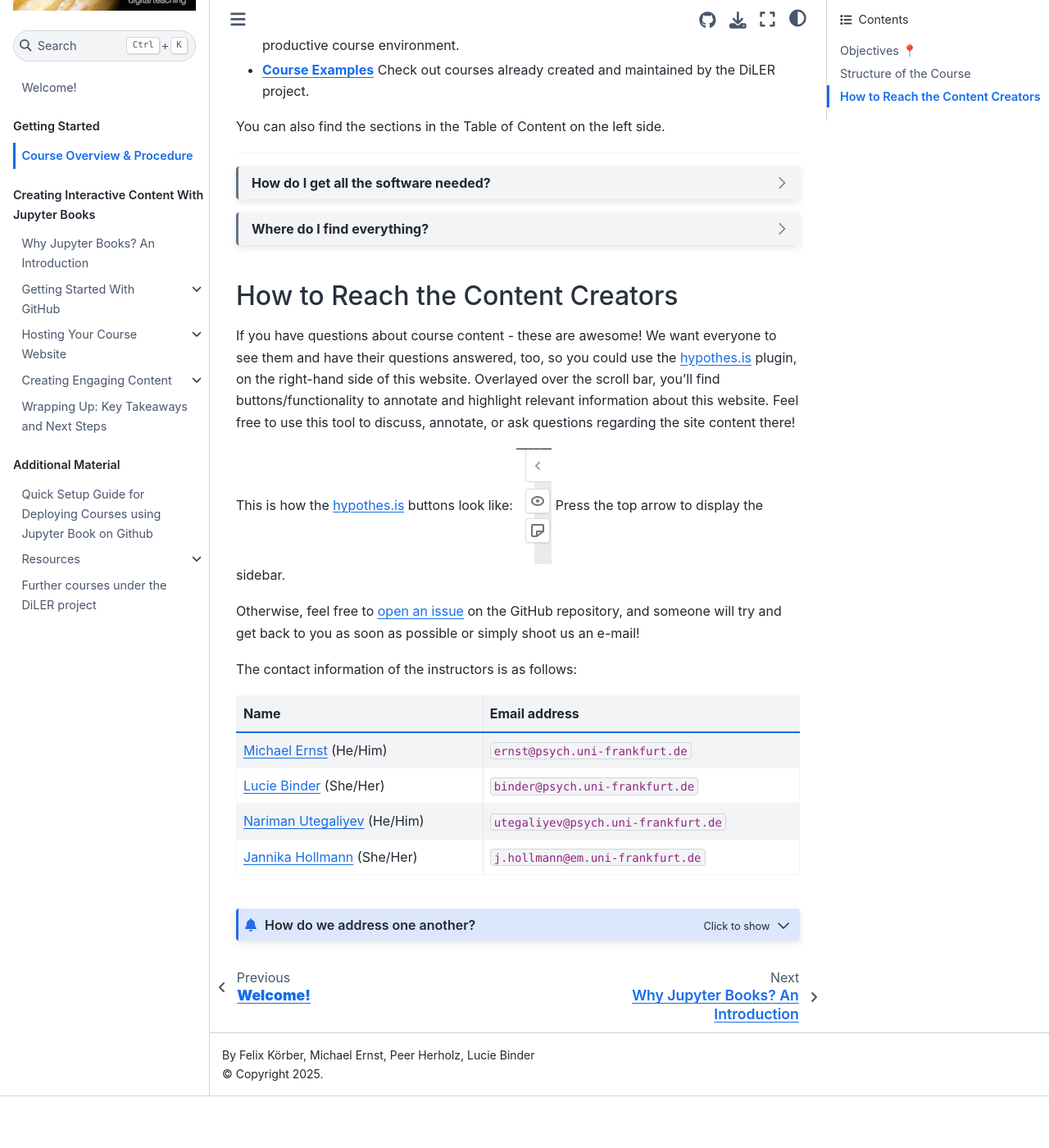
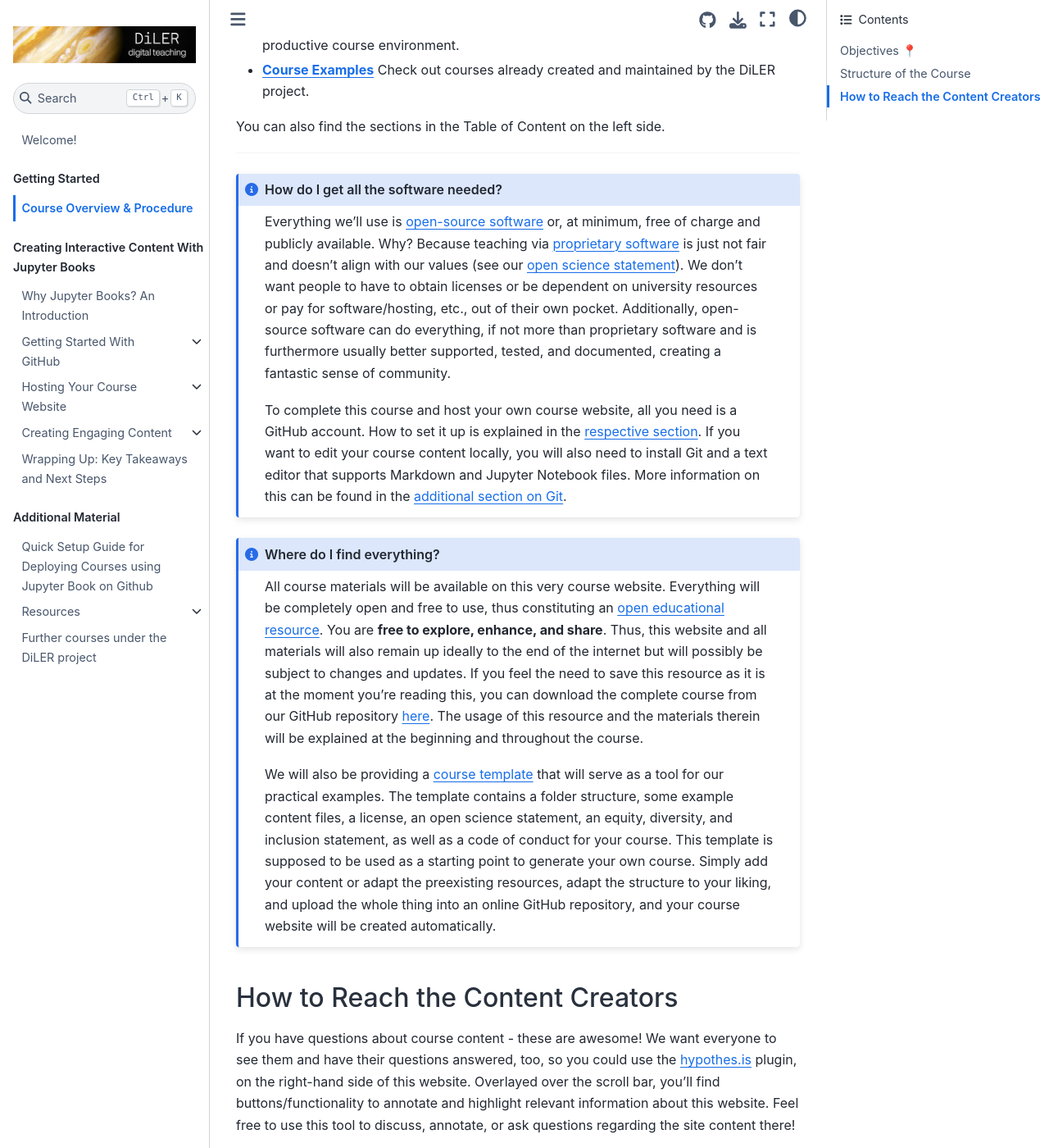
Before and after one commit to M-earnest/tutorial_jupyter_books, a Jupyter Book: the page built from general-information/overview.md, in a window 1280 px wide and 1400 px high, scrolled down 1356 px. Shown: the whole window at 82% size. Built offline with Jupyter Book 1.0.4 settings and Sphinx 7.4.7 and the Sphinx Book theme 1.1.4, drawn with Linux system fonts in a browser that asks for light colours; pages that are not in the unit, such as notebooks, are missing from menus; before the commit the page ends 2693 px from its top, so only the background shows below that; some of the changed text lies outside the part shown.

Commit message:
Update overview.md

````diff
--- a/general-information/overview.md
+++ b/general-information/overview.md
@@ -47,13 +47,15 @@ You can also find the sections in the Table of Content on the left side.
 
 ----
 
-```{dropdown} How do I get all the software needed?
+```{admonition} How do I get all the software needed?
+:class: note
 Everything we'll use is [open-source software](https://en.wikipedia.org/wiki/Open-source_software) or, at minimum, free of charge and publicly available. Why? Because teaching via [proprietary software](https://en.wikipedia.org/wiki/Proprietary_software) is just not fair and doesn't align with our values (see our [open science statement](https://diler-digitell.github.io/tutorial_jupyter_books/resources/open_science.html)). We don't want people to have to obtain licenses or be dependent on university resources or pay for software/hosting, etc., out of their own pocket. Additionally, open-source software can do everything, if not more than proprietary software and is furthermore usually better supported, tested, and documented, creating a fantastic sense of community.
 
 To complete this course and host your own course website, all you need is a GitHub account. How to set it up is explained in the [respective section](../content/1_github/account). If you want to edit your course content locally, you will also need to install Git and a text editor that supports Markdown and Jupyter Notebook files. More information on this can be found in the [additional section on Git](../content/4_additional/git/intro).
 ```
 
-```{dropdown} Where do I find everything?
+```{admonition} Where do I find everything?
+:class: note
 All course materials will be available on this very course website. Everything will be completely open and free to use, thus constituting an [open educational resource](https://en.wikipedia.org/wiki/Open_educational_resources). You are **free to explore, enhance, and share**. Thus, this website and all materials will also remain up ideally to the end of the internet but will possibly be subject to changes and updates. If you feel the need to save this resource as it is at the moment you're reading this, you can download the complete course from our GitHub repository [here](https://github.com/DiLER-Digitell/tutorial_jupyter_books). The usage of this resource and the materials therein will be explained at the beginning and throughout the course.
 
 We will also be providing a [course template](https://github.com/diler-digitell/course-template) that will serve as a tool for our practical examples. The template contains a folder structure, some example content files, a license, an open science statement, an equity, diversity, and inclusion statement, as well as a code of conduct for your course.
````
Also changed, not shown: other parts of general-information/overview.md (+1 -1 lines).
